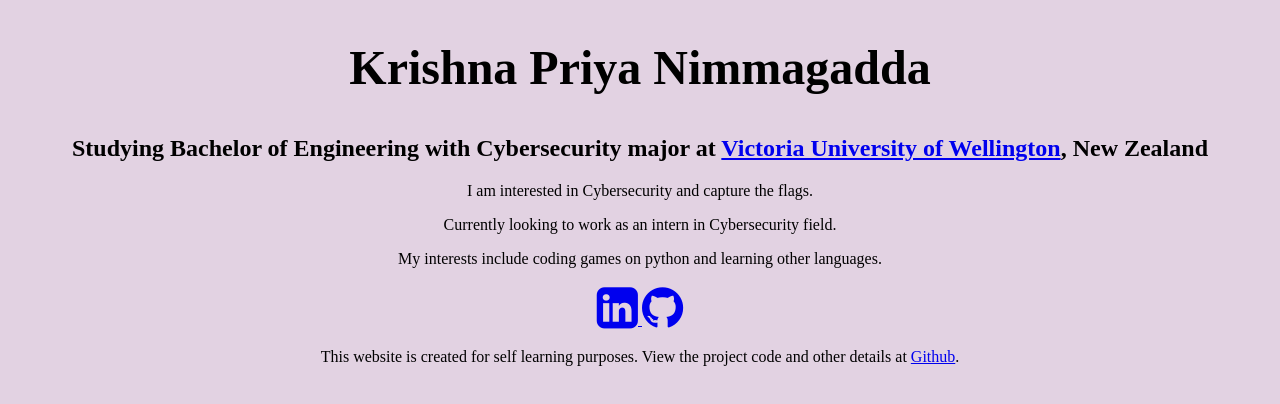
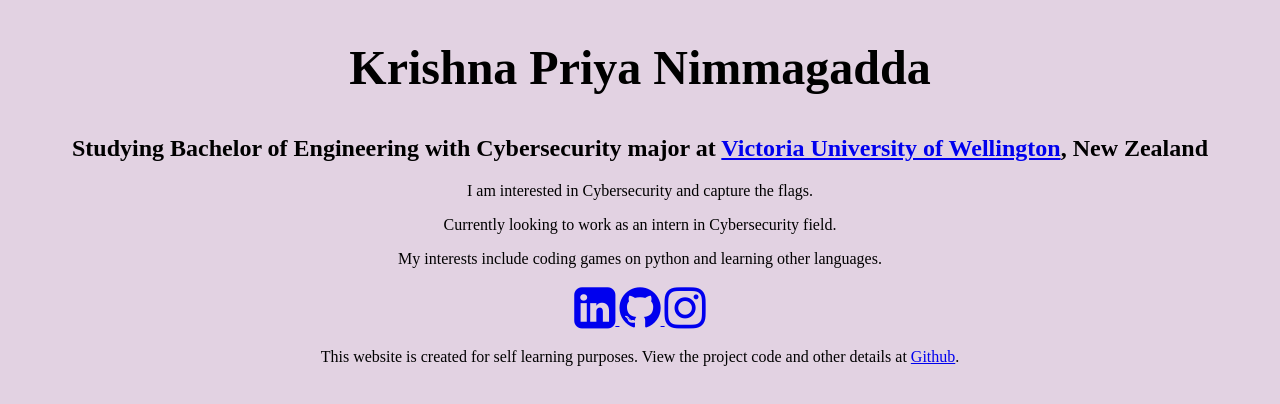
Before and after one commit to krishnapriya-n/krishnapriya-n.github.io, a plain HTML site: page index.html in a window 1280 px wide. Drawn offline with Linux system fonts and the light colour scheme.

Commit message:
Update index.html

```diff
--- a/index.html
+++ b/index.html
@@ -43,6 +43,9 @@
                 <a class = "contact" href = "https://github.com/krishnapriya-n">
                     <i class = "fa fa-github" style = "font-size:48px" aria-hidden = "true"></i>
                 </a>
+                <a class = "contact" href = "https://www.instagram.com/krishna_priya_n/">
+                    <i class = "fa fa-instagram" style = "font-size:48px" aria-hidden = "true"></i>
+                </a>
             </section>
         </div>
     </body>
```
